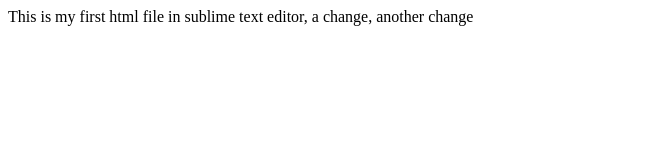
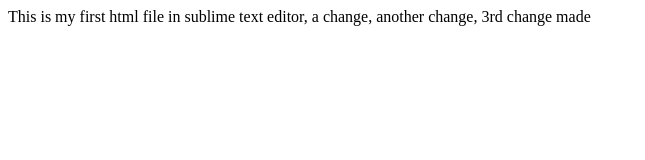
Before and after one commit to soumik-mondal/my-first, a plain HTML site: page index.html in a window 1280 px wide. Shown: the whole page, without its empty margins (0-645 px from the left). Drawn offline with Linux system fonts and the light colour scheme.

Commit message:
3rd commit

```diff
--- a/index.html
+++ b/index.html
@@ -4,6 +4,6 @@
 	<title>My Project</title>
 </head>
 <body>
-This is my first html file in sublime text editor, a change, another change
+This is my first html file in sublime text editor, a change, another change, 3rd change made
 </body>
 </html>
```
